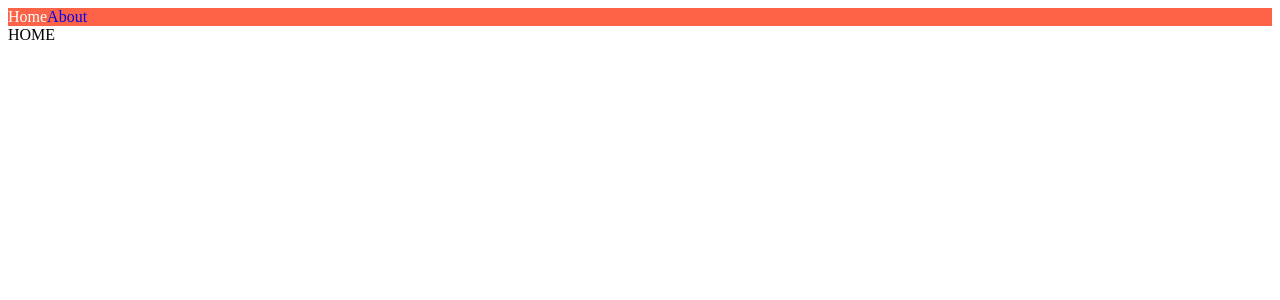
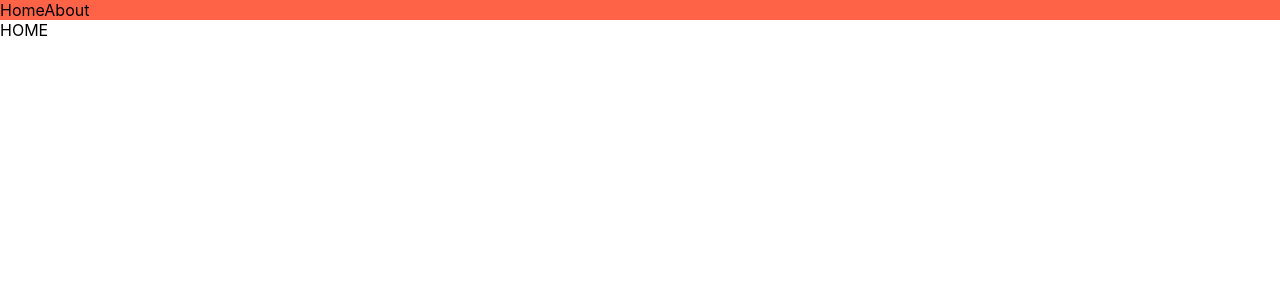
Before and after one commit to hyerimYeom/nextjs, a Next.js app: page / in a window 1280 px wide. Shown: the top 300 px of the page. Built offline with nearby package versions, Linux system fonts and the light colour scheme.

Commit message:
#2 Patterns
* a prepared pattern is making _app.js shorten
  - Able to put google Analysis, SEO tags, etc.
* Wrapped _app.js with Layout component

```diff
--- /dev/null
+++ b/components/Layout.js
@@ -0,0 +1,11 @@
+import NavBar from "./NavBar";
+
+export default function Layout({children}) {
+    console.log('children : ',children)
+    return(
+        <>
+            <NavBar />
+            <div>{children}</div>
+        </>
+    )
+};
--- a/pages/_app.js
+++ b/pages/_app.js
@@ -1,17 +1,13 @@
-import NavBar from "../components/NavBar";
+//To make _app.js file short put Layout component (Most common pattern in Nextjs)
+import Layout from "../components/Layout";
+import "../styles/globals.css"
 
 export default function App({Component, pageProps}){
+    console.log('component : ',Component)
+    console.log(pageProps)
     return(
-    <>
-        <NavBar color="white"/>
+    <Layout>
         <Component {...pageProps}/>
-        <style jsx>
-            {`
-                a {
-                    color : white;
-                }
-            `}
-        </style>
-    </>
+    </Layout>
     );
 }
--- a/pages/about.js
+++ b/pages/about.js
@@ -1,7 +1,6 @@
 import Seo from "../components/Head";
-import NavBar from "../components/NavBar";
 
-export default function Home(){
+export default function About(){
     return (
         <>
             <Seo title="About"/>
```
